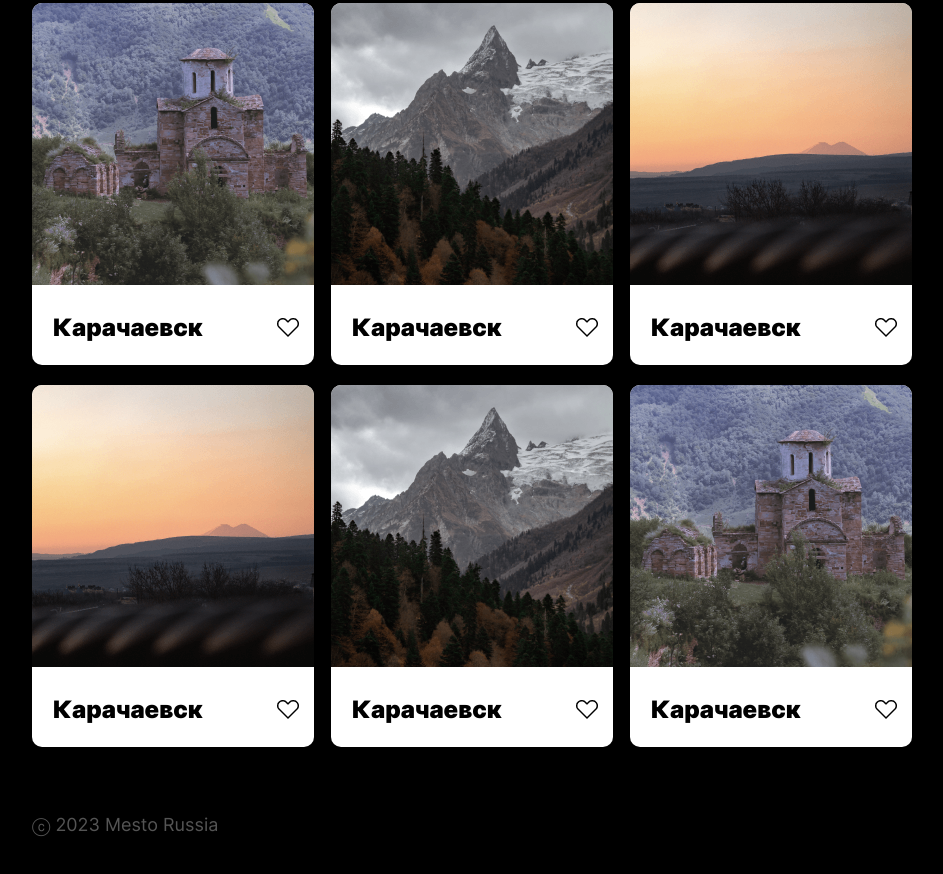
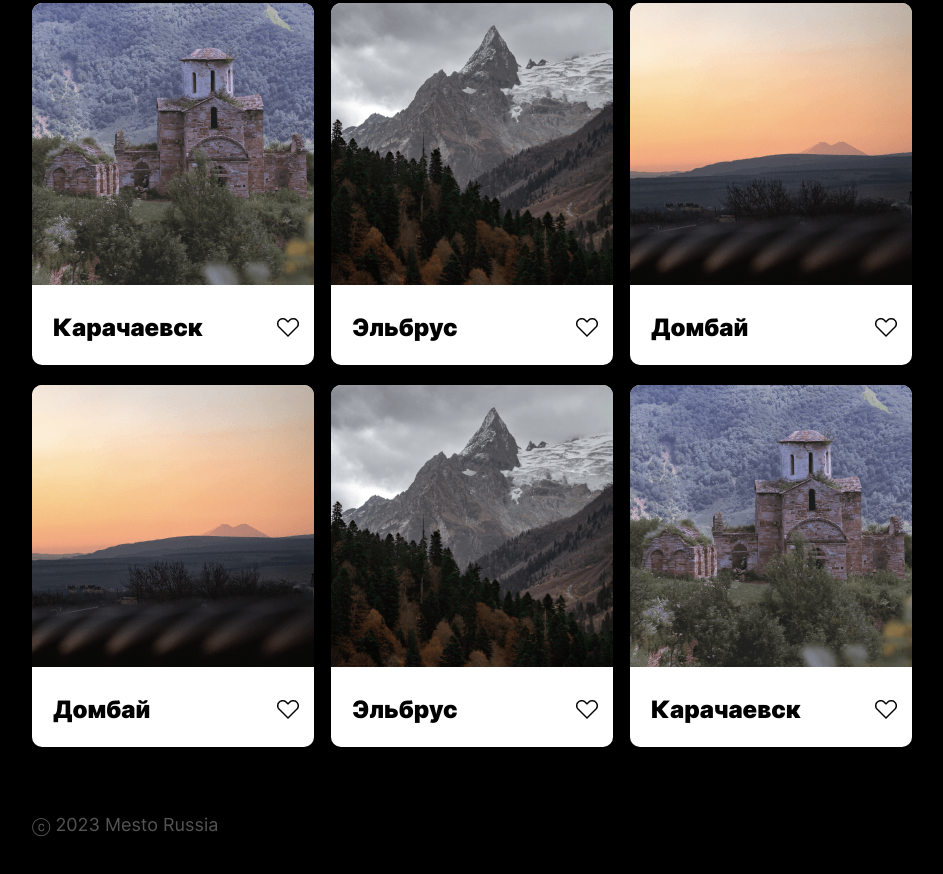
Before and after one commit to chipolino047/mesto, a plain HTML site: page index.html in a window 1280 px wide. Shown: the part 334-1208 px from the top of the page, without its empty margins (168-1111 px from the left). Drawn offline with Linux system fonts and the light colour scheme.

Commit message:
Исправил названия мест на верные

```diff
--- a/index.html
+++ b/index.html
@@ -42,28 +42,28 @@
             <div class="element">
                 <img src="./image/dombai.png" alt="Картинка красивого места" class="element__img">
                 <div class="element__container">
-                    <p class="element__text">Карачаевск</p>
+                    <p class="element__text">Эльбрус</p>
                     <button type="button" class="element__heart"></button>
                 </div>
             </div>
             <div class="element">
                 <img src="./image/elbrus.png" alt="Картинка красивого места" class="element__img">
                 <div class="element__container">
-                    <p class="element__text">Карачаевск</p>
+                    <p class="element__text">Домбай</p>
                     <button type="button" class="element__heart"></button>
                 </div>
             </div>
             <div class="element">
                 <img src="./image/elbrus.png" alt="Картинка красивого места" class="element__img">
                 <div class="element__container">
-                    <p class="element__text">Карачаевск</p>
+                    <p class="element__text">Домбай</p>
                     <button type="button" class="element__heart"></button>
                 </div>
             </div>
             <div class="element">
                 <img src="./image/dombai.png" alt="Картинка красивого места" class="element__img">
                 <div class="element__container">
-                    <p class="element__text">Карачаевск</p>
+                    <p class="element__text">Эльбрус</p>
                     <button type="button" class="element__heart"></button>
                 </div>
             </div>
```
Also changed, not shown: README.md.
